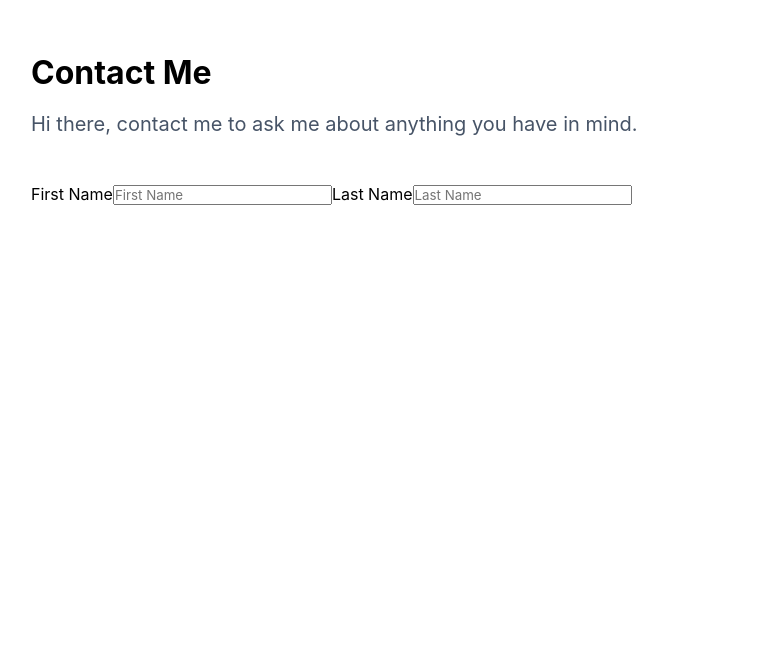
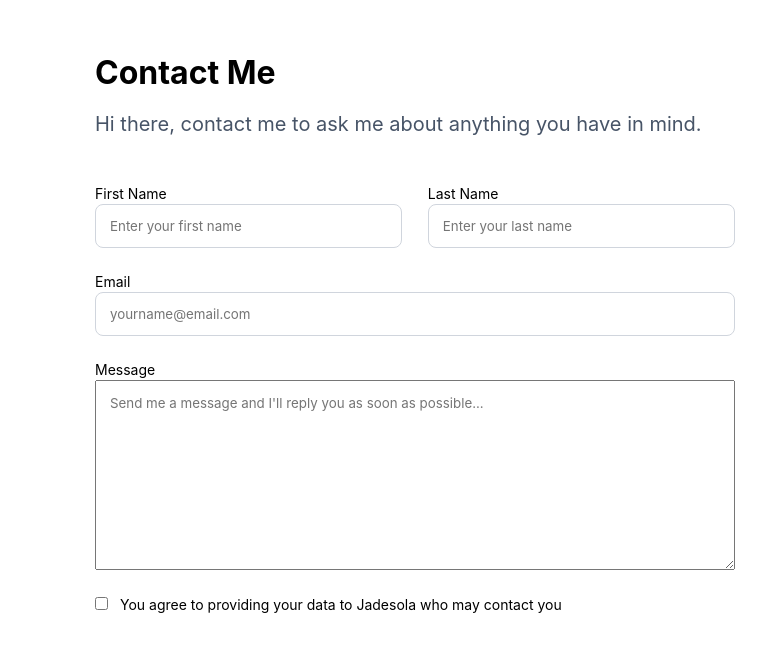
Before and after one commit to Rubies21/HNG-TASK-TWO, a React (Create React App) app: page /contact in a window 1280 px wide. Shown: the part 103-754 px from the top of the page, without its empty margins (225-991 px from the left). Built offline with nearby package versions, Linux system fonts and the light colour scheme.

Commit message:
feat: Implemented form feature in Contact Component

```diff
--- a/src/Components/Contact.css
+++ b/src/Components/Contact.css
@@ -5,7 +5,7 @@
  }
 
 .container{
-    width: 60vw;
+    width: 50vw;
     margin:auto;
     padding-top: 156px;
 }
@@ -16,12 +16,59 @@ p#hello{
 }
 form{
     margin-top: 48px;
-
 }
 .names{
     display: flex;
+    justify-content: space-between;
 }
 
-.fname{
+.fields{
+    display: flex;
+    flex-direction: column;
+}
+label{
+    font-size: 14px;
+    line-height: 20px;
+}
+#first_name{
+    width: 24vw;
+    height: 44px;
+    border-radius: 8px;
+    border:1px solid #D0D5DD;
+    padding: 14px;
+}
+#last_name{
+    width: 24vw;
+    height: 44px;
+    border-radius: 8px;
+    border:1px solid #D0D5DD;
+    padding: 14px;
+}
 
+.email{
+    display: flex;
+    flex-direction: column;
+    margin-top: 24px;
 }
+
+#email{
+    height: 44px;
+    border-radius: 8px;
+    border:1px solid #D0D5DD;
+    padding: 14px;
+}
+.textArea{
+    display: flex;
+    flex-direction: column;
+    margin-top: 24px;
+}
+#message{
+    padding: 14px;
+}
+.checkbox{
+    margin-top: 24px;
+}
+
+#checkbox_text{
+    margin-left: 12px;
+}
--- a/src/Components/Contact.js
+++ b/src/Components/Contact.js
@@ -11,22 +11,36 @@ const Contact = () => {
 
         <form>
           <div className="names">
-          <div className="fname">
-            <label>
-            First Name
-            <input type="text" name='firstName' id='first_name' placeholder='First Name'/>
-            </label>
+
+            <div className="fields">
+              <label>
+              First Name</label>
+              <input type="text" name='firstName' id='first_name' placeholder='Enter your first name'/>
             </div>
 
+            <div className="fields">
+              <label>
+              Last Name </label>
+              <input type="text" name='lastName' id='last_name' placeholder='Enter your last name' />
+            </div>
 
-            <div className="lname">
-            <label>
-            Last Name
-            <input type="text" name='lastName' id='last_name' placeholder='Last Name' />
-            </label>
-          </div>
           </div>
 
+
+          <div className="email">
+              <label>Email</label>
+              <input type="email" name='email' id='email' placeholder='yourname@email.com' />
+            </div>
+
+          <div className="textArea">
+            <label>Message</label>
+            <textarea name="message" id="message" cols="30" rows="10" placeholder="Send me a message and I'll reply you as soon as possible..."></textarea>
+          </div>
+
+          <div className="checkbox">
+            <input type="checkbox" id="checkbox"/>
+            <label id="checkbox_text">You agree to providing your data to Jadesola who may contact you</label>
+          </div>
          </form>
         </div>
 
```
